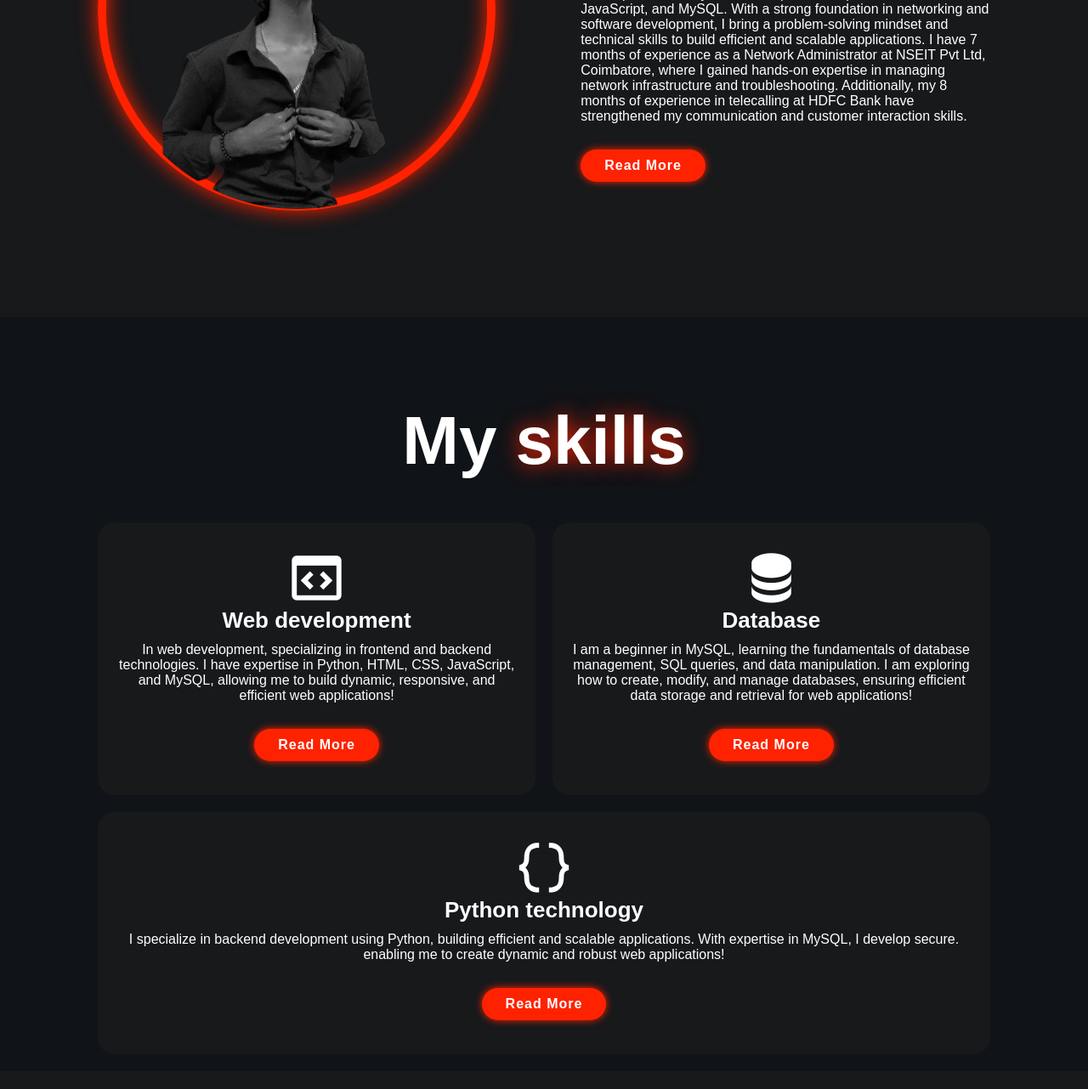
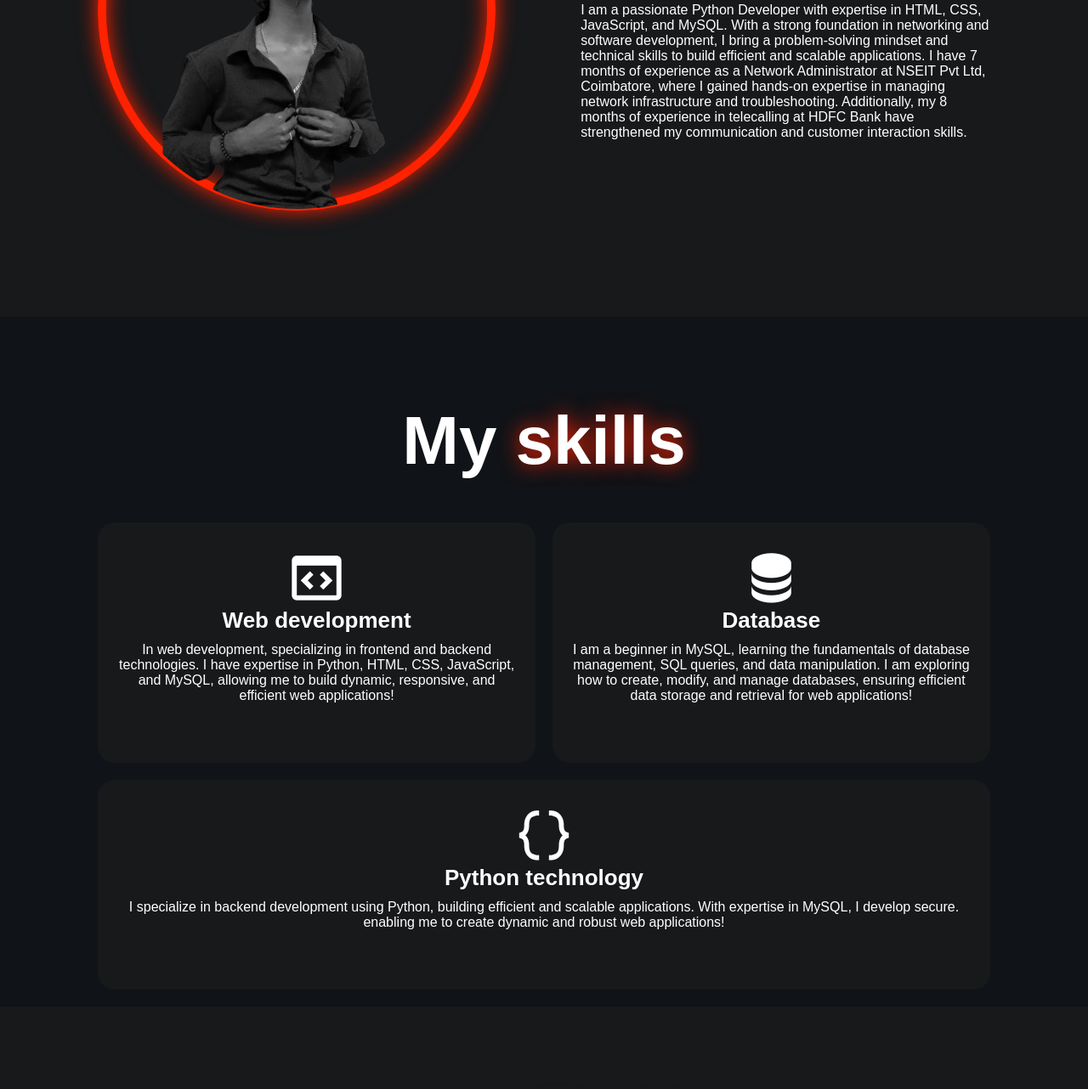
Before and after one commit to A1r2a3v4i5n/pro, a plain HTML site: page index.html in a window 1280 px wide. Shown: the part 1227-2509 px from the top of the page at 85% size. Drawn offline with nearby package versions, Linux system fonts and the light colour scheme.

Commit message:
Update index.html

```diff
--- a/index.html
+++ b/index.html
@@ -53,7 +53,7 @@
                 <p>I am a passionate Python Developer with expertise in HTML, CSS, JavaScript, and MySQL. With a strong foundation in networking and software development, I bring a problem-solving mindset and technical skills to build efficient and scalable applications.
 
                     I have 7 months of experience as a Network Administrator at NSEIT Pvt Ltd, Coimbatore, where I gained hands-on expertise in managing network infrastructure and troubleshooting. Additionally, my 8 months of experience in telecalling at HDFC Bank have strengthened my communication and customer interaction skills.</p>
-                    <a href="#" class="btn">Read More</a>
+
             </div>
         </section>
 
@@ -65,21 +65,21 @@
                     <i class='bx bx-code-block'></i>
                     <h3>Web development</h3>
                     <p>In web development, specializing in frontend and backend technologies. I have expertise in Python, HTML, CSS, JavaScript, and MySQL, allowing me to build dynamic, responsive, and efficient web applications!</p>
-                    <a href="#" class="btn">Read More</a>
+
                 </div>
 
                 <div class="skills-box">
                     <i class='bx bxs-data'></i>
                     <h3>Database</h3>
                     <p>I am a beginner in MySQL, learning the fundamentals of database management, SQL queries, and data manipulation. I am exploring how to create, modify, and manage databases, ensuring efficient data storage and retrieval for web applications!</p>
-                    <a href="#" class="btn">Read More</a>
+
                 </div>
 
                 <div class="skills-box">
                     <i class='bx bx-code-curly'></i>
                     <h3>Python technology</h3>
                     <p>I specialize in backend development using Python, building efficient and scalable applications. With expertise in MySQL, I develop secure. enabling me to create dynamic and robust web applications!</p>
-                    <a href="#" class="btn">Read More</a>
+
                 </div>
             </div>
         </section>
@@ -122,9 +122,7 @@
                 <a href="https://wa.me/qr/GLVWSSBASSF2J1"><i class='bx bxl-whatsapp-square'></i></i></a>
             </div>
             <ul class="list">
-                <li>
-                    <a href="#">FAQ</a>
-                </li>
+
                 <li>
                     <a href="#">About Me</a>
                 </li>
```
